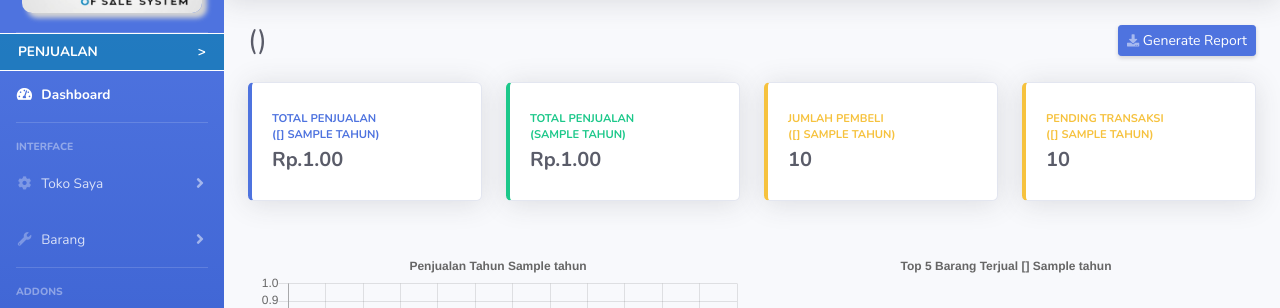
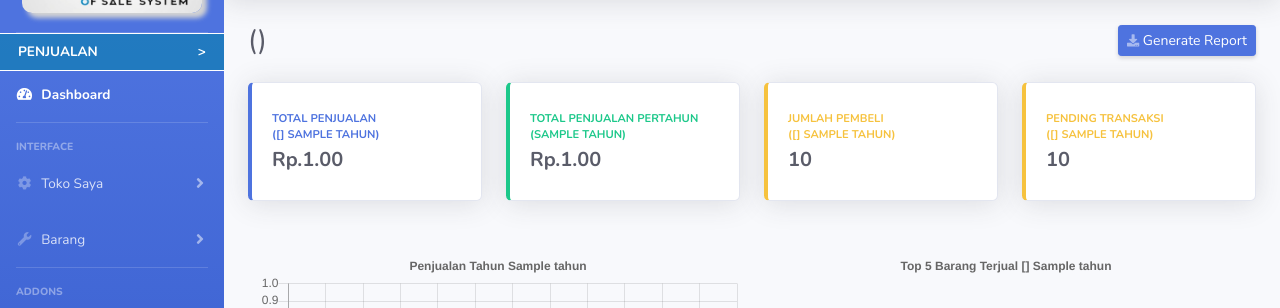
Before and after one commit to leopard1982/posmi, a Django app: template templates/administrator/index.html in a window 1280 px wide. Shown: the part 70-378 px from the top of the page. Run offline with Django 3.2, Linux system fonts and the light colour scheme; the template is opened without the code that fills it: most values are stand-ins (such as "Sample title", 1, 10 or a date in 2020); some libraries are stand-ins or nearby versions.

Commit message:
summary penjualan ditambah tulisan tahunan

```diff
--- a/templates/administrator/index.html
+++ b/templates/administrator/index.html
@@ -428,7 +428,7 @@
                                         <div class="row no-gutters align-items-center">
                                             <div class="col mr-2">
                                                 <div class="text-xs font-weight-bold text-success text-uppercase mb-1">
-                                                    Total Penjualan<br>({{tahun}})</div>
+                                                    Total Penjualan Pertahun<br>({{tahun}})</div>
                                                 <div class="h5 mb-0 font-weight-bold text-gray-800">Rp.{{total_penjualan_setahun|intcomma}}.00</div>
                                             </div>
                                             <!-- <div class="col-auto">
```
